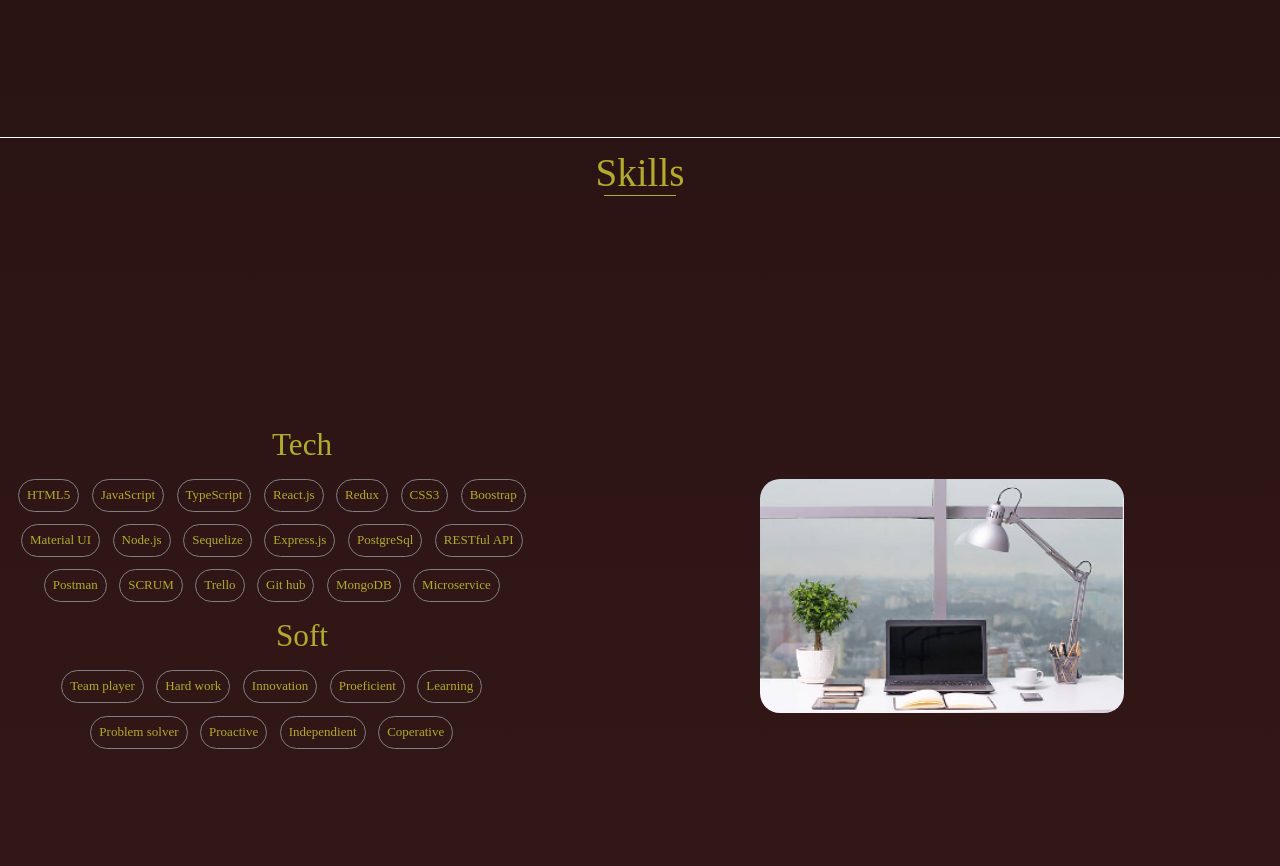
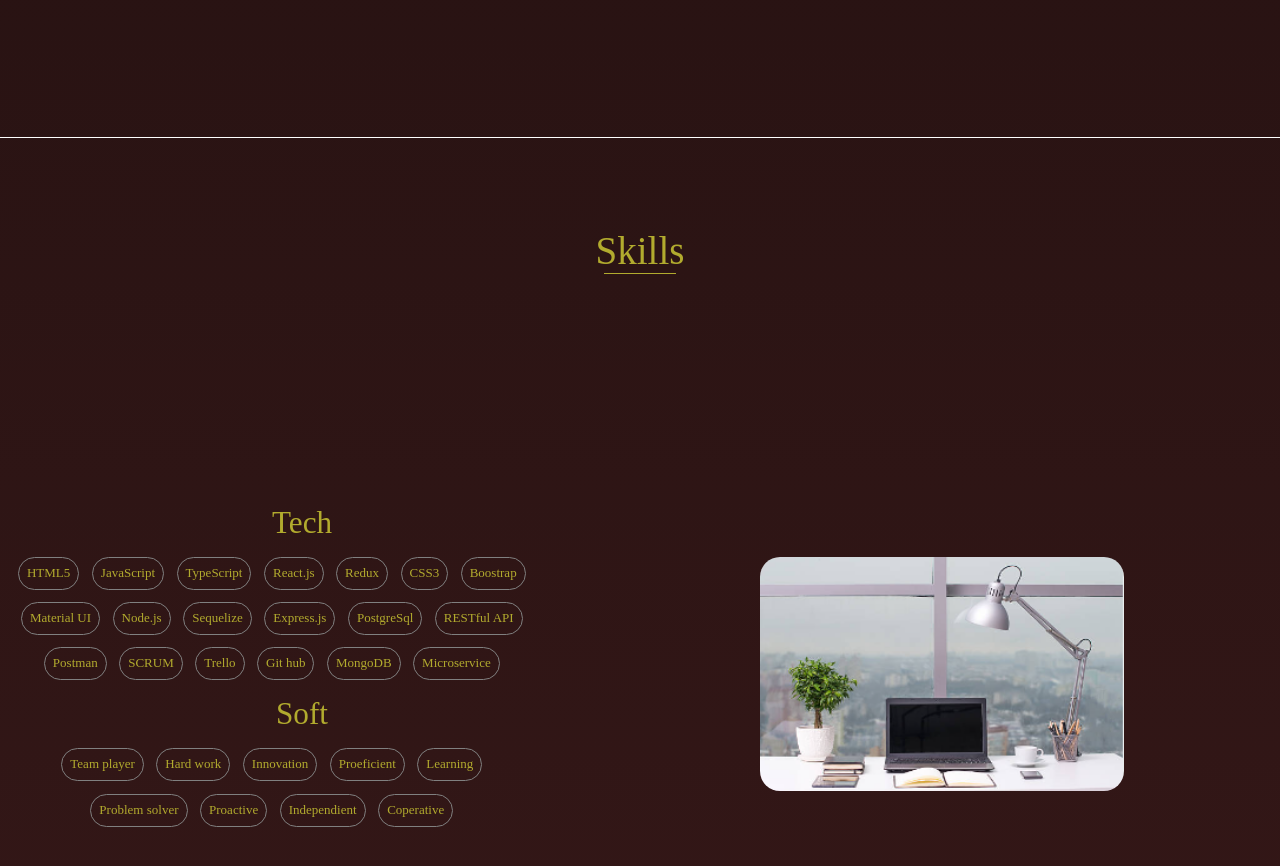
Before and after one commit to bosque-juan/portfolioreact, a React (Create React App) app: page / in a window 1280 px wide. Shown: the part 1600-2466 px from the top of the page. Built offline with nearby package versions, Linux system fonts and the light colour scheme; a web font is replaced by a local one.

Commit message:
skills header

```diff
--- a/src/presentational/Skills.module.css
+++ b/src/presentational/Skills.module.css
@@ -37,7 +37,7 @@ ul:hover{
 .main1 {
   position: relative;
   display: inline-block;
-  padding-top: 1rem;
+  padding-top: 7rem;
   font-size: 3rem;
   justify-content: center;
 }
```
